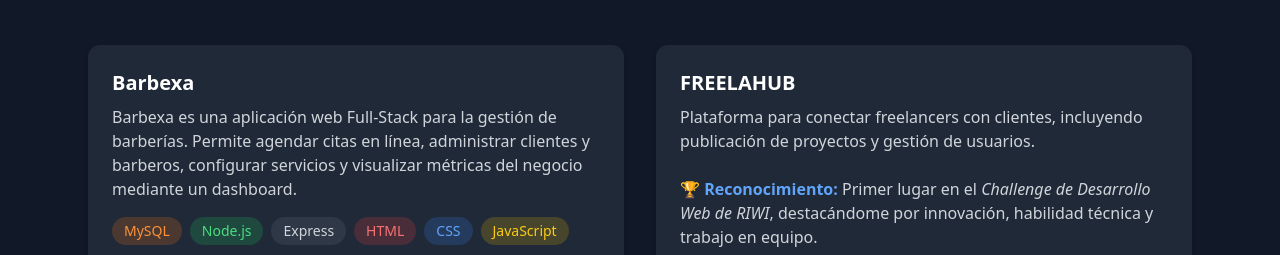
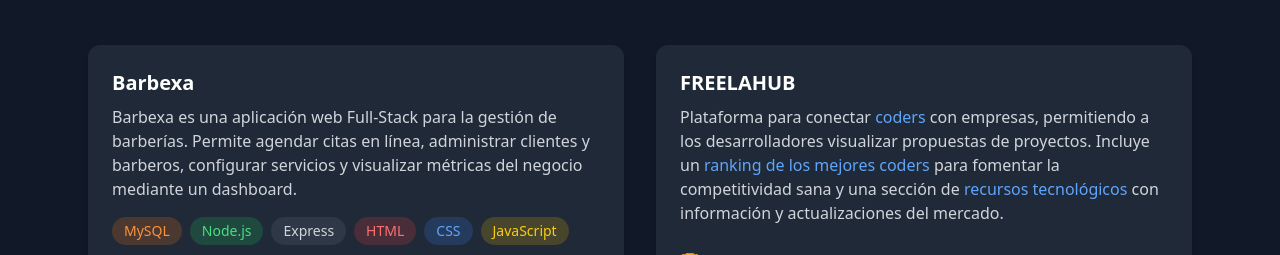
Before and after one commit to dalex0711/Portfolio, a website built with Vite: page index.html in a window 1280 px wide. Shown: the part 1535-1790 px from the top of the page. Built offline with nearby package versions, Linux system fonts and the light colour scheme.

Commit message:
Uploading Freelahub update

```diff
--- a/index.html
+++ b/index.html
@@ -144,8 +144,12 @@
     <div class="p-6">
       <h4 class="text-xl font-semibold mb-2">FREELAHUB</h4>
       <p class="text-gray-300 mb-4">
-            Plataforma para conectar freelancers con clientes, incluyendo publicación de proyectos
-            y gestión de usuarios.
+        Plataforma para conectar <span class="text-blue-400">coders</span> con empresas,
+        permitiendo a los desarrolladores visualizar propuestas de proyectos.
+        Incluye un <span class="text-blue-400">ranking de los mejores coders</span>
+        para fomentar la competitividad sana y una sección de
+        <span class="text-blue-400">recursos tecnológicos</span> con información y
+        actualizaciones del mercado.
         <br><br>
         🏆 <span class="text-blue-400 font-semibold">Reconocimiento:</span>
         Primer lugar en el <span class="italic">Challenge de Desarrollo Web de RIWI</span>,
@@ -165,6 +169,7 @@
       </a>
     </div>
   </div>
+
 
     </div>
   </section>
```
Lines whose indentation alone changed are shown as unchanged.
